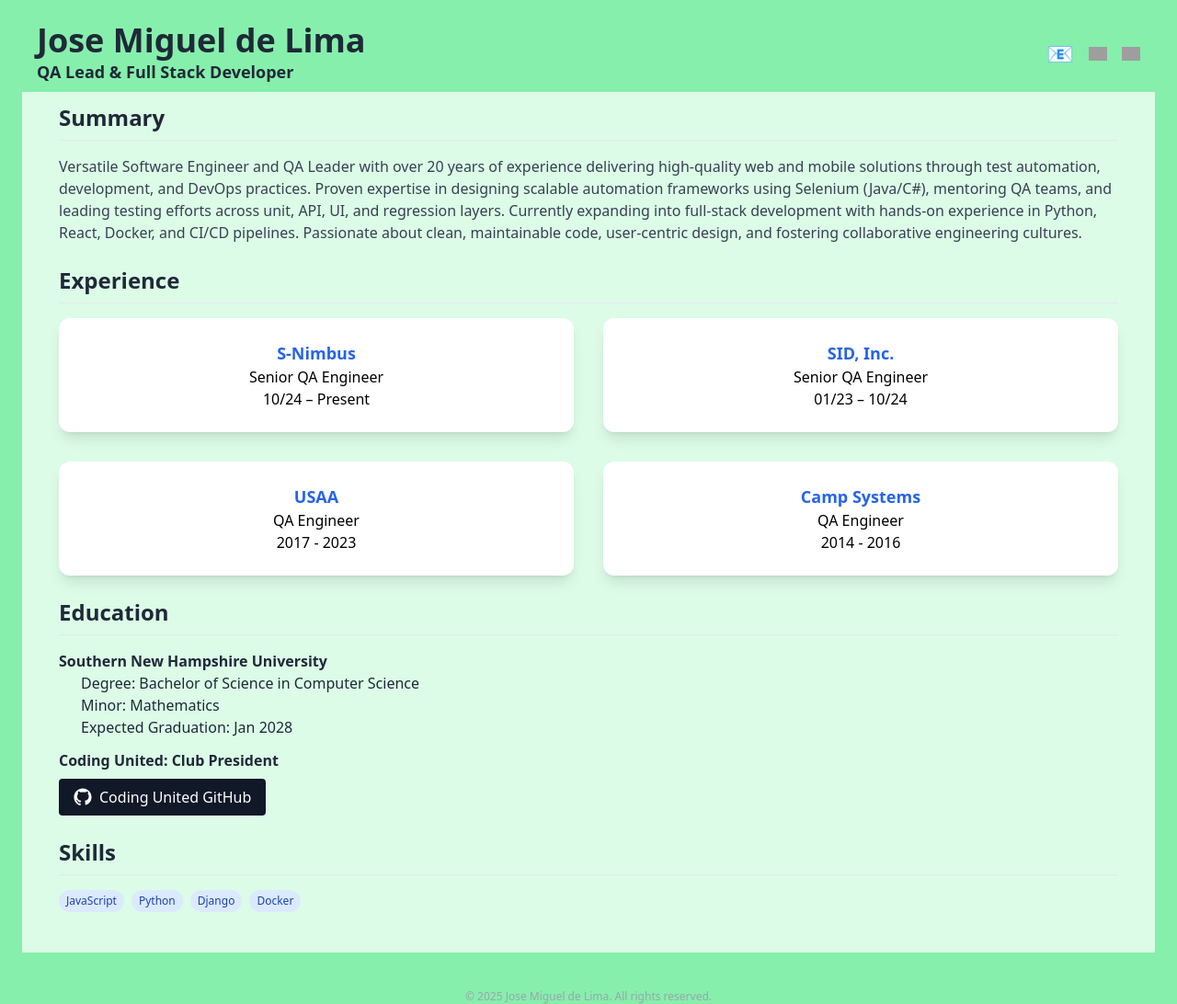
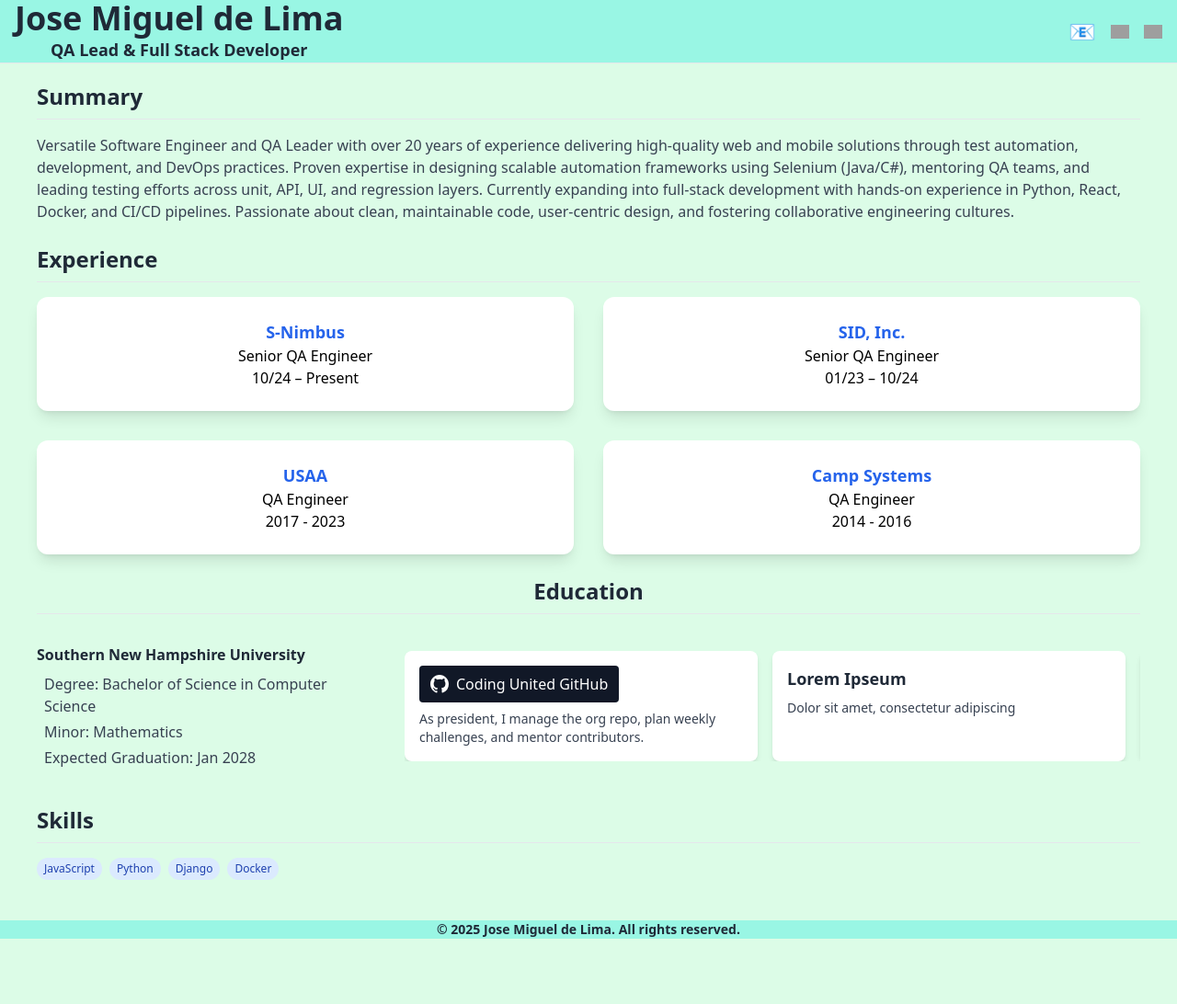
Before and after one commit to yeevon/DigitalResume, a Django app: page / in a window 1280 px wide. Shown: the whole page at 92% size. After the commit the page ends 1021 px from the top, so only its background shows below. Run offline with Django 5.2, Linux system fonts and the light colour scheme; some libraries are stand-ins or nearby versions; grey boxes are pictures that could not be loaded.

Commit message:
added hero and started customizing club tile and scroll'

```diff
--- a/core/templates/base.html
+++ b/core/templates/base.html
@@ -1,5 +1,5 @@
 <!DOCTYPE html>
-<html lang="en">
+<html  class="h-full" lang="en">
 <head>
   <meta charset="UTF-8" />
   <meta name="viewport" content="width=device-width, initial-scale=1.0" />
@@ -11,17 +11,17 @@
   <script defer src="https://unpkg.com/alpinejs@3.x.x/dist/cdn.min.js"></script>
   <script src="https://unpkg.com/htmx.org@1.9.2"></script>
 </head>
-<body class= "bg-green-300 text-gray-800 font-sans">
-  <div class="max-w-screen-2xl mx-auto px-2 sm:px-3 lg:px-6">
-    <header class="text-center mb-2">
-      <nav class="flex flex-col sm:flex-row sm:items-center sm:justify-between gap-2 px-4 pt-6 text-center sm:text-left">
+<body class= "bg-[url('/static/hero_images/Hulk_small.jpg')] bg-cover bg-center text-gray-800 font-sans min-h-screen">
+  <div class="max-w-screen-2xl mx-auto">
+    <header class="sticky top-0 bg-teal-200 border-b text-center">
+      <nav class="flex flex-col sm:flex-row items-center justify-between gap-2 px-4">
         <!-- Name block -->
-        <div class="w-full sm:w-auto">
+        <div>
           <h1 class="text-2xl sm:text-4xl font-bold">Jose Miguel de Lima</h1>
           <p class="text-base sm:text-lg font-black">QA Lead & Full Stack Developer</p>
         </div>
           <!-- Icon links -->
-        <div class="flex justify-center sm:justify-end items-center gap-4 text-gray-600 text-2xl">
+        <div class="flex justify-center items-center gap-4 text-2xl">
           <a href="mailto:delimajm@gmail.com" aria-label="Email">📧</a>
           <a href="https://www.linkedin.com/in/jose-de-lima-aa8a5a23/" target="_blank" aria-label="LinkedIn">
             <img src="https://cdn.jsdelivr.net/gh/simple-icons/simple-icons/icons/linkedin.svg" alt="LinkedIn" width="20" />
@@ -35,7 +35,7 @@
 
     {% block content %}{% endblock %}
 
-    <footer class="text-center text-xs text-gray-400 mt-10">
+    <footer class="text-center text-sm bg-teal-200 font-semibold">
       <p>&copy; 2025 Jose Miguel de Lima. All rights reserved.</p>
     </footer>
   </div>
--- a/core/templates/core/home.html
+++ b/core/templates/core/home.html
@@ -1,71 +1,105 @@
-{%extends "base.html"%}
+{% extends "base.html" %}
 
 {% block title %}
   <title>My Resume</title>
 {% endblock %}
 
 {% block content %}
-<div x-data="{ count: 0 }" class=" bg-green-100 px-10 pt-3 pb-5">
+<div x-data="{ count: 0 }" class="bg-green-100 px-6 sm:px-10 pt-3 pb-5">
 
+  <!-- Summary -->
   <section class="mb-6">
-    <h2 class="text-2xl font-semibold border-b pb-2 mb-4">Summary</h2>
+    <h2 class="text-2xl font-semibold border-b pb-2 py-2 mb-4">Summary</h2>
     <div x-data="{ open: true }" class="space-y-4">
       <div x-show="open" class="mt-2 text-base text-gray-700">
-        <p>Versatile Software Engineer and QA Leader with over 20 years of experience delivering
+        <p>
+          Versatile Software Engineer and QA Leader with over 20 years of experience delivering
           high-quality web and mobile solutions through test automation, development, and DevOps practices.
           Proven expertise in designing scalable automation frameworks using Selenium (Java/C#), mentoring
           QA teams, and leading testing efforts across unit, API, UI, and regression layers. Currently
           expanding into full-stack development with hands-on experience in Python, React, Docker, and CI/CD
           pipelines. Passionate about clean, maintainable code, user-centric design, and fostering collaborative
-          engineering cultures.</p>
+          engineering cultures.
+        </p>
       </div>
     </div>
   </section>
+
+  <!-- Experience -->
   <section class="mb-6">
     <h2 class="text-2xl font-semibold border-b pb-2 mb-4">Experience</h2>
-    <div class="grid md:grid-cols-2 lg:grid-cols-2 gap-6 sm:gap-8">
+    <div class="grid md:grid-cols-2 gap-6 sm:gap-8">
       {% for job in jobs %}
-          {% include "partials/tile.html" %}
+        {% include "partials/job_tile.html" %}
       {% endfor %}
     </div>
   </section>
-  <section class="mb-6 lg:text-base sm:text-sm">
-    <h2 class="text-2xl font-semibold border-b pb-2 mb-4">Education</h2>
-    <p class="font-semibold">Southern New Hampshire University</p>
-    <!-- Full version for large screens -->
-    <p class="hidden lg:block lg:px-6">
-      Degree: Bachelor of Science in Computer Science
-    </p>
 
-    <!-- Abbreviated version for small screens -->
-    <p class="block lg:hidden px-4">
-      Degree: B.S. in Comp Sci.
-    </p>
+  <!-- Education -->
+  <section class="mb-6 text-sm lg:text-base">
+    <h2 class="text-2xl font-semibold border-b pb-2 mb-4 text-center">Education</h2>
 
-    <p class="lg:px-6 px-4">Minor: Mathematics</p>
-    <p class="lg:px-6 px-4">Expected Graduation: Jan 2028</p>
-    <p class="text-base font-semibold mt-3">Coding United: Club President </p>
-    <p class="pt-2">
-      <a href="https://github.com/codingUnited" target="_blank" rel="noopener noreferrer"
-        class="inline-flex items-center gap-2 px-4 py-2 bg-gray-900 text-white rounded hover:bg-gray-800 transition"
-      >
-        <svg class="w-5 h-5" fill="currentColor" viewBox="0 0 24 24">
-          <path d="M12 .5C5.7.5.5 5.7.5 12c0 5.1 3.3 9.4 7.9 10.9.6.1.8-.3.8-.6v-2.2c-3.2.7-3.9-1.5-3.9-1.5-.6-1.4-1.4-1.8-1.4-1.8-1.1-.8.1-.8.1-.8 1.2.1 1.8 1.3 1.8 1.3 1.1 1.8 2.9 1.2 3.6.9.1-.8.4-1.2.7-1.5-2.6-.3-5.4-1.3-5.4-5.8 0-1.3.5-2.4 1.2-3.2-.1-.3-.5-1.5.1-3.2 0 0 1-.3 3.3 1.2a11.2 11.2 0 0 1 6 0c2.3-1.5 3.3-1.2 3.3-1.2.6 1.7.2 2.9.1 3.2.8.8 1.2 1.9 1.2 3.2 0 4.5-2.8 5.4-5.4 5.7.4.4.7 1 .7 2v3c0 .3.2.7.8.6A10.9 10.9 0 0 0 23.5 12C23.5 5.7 18.3.5 12 .5z"/>
-        </svg>
-        Coding United GitHub
-      </a>
-    </p>
+    <div class="flex flex-col lg:flex-row gap-6 items-center">
+      <!-- 🏫 School Info -->
+      <div class="lg:w-1/3 w-full text-center lg:text-left">
+        <h3 class="font-semibold">Southern New Hampshire University</h3>
+        <div class="pl-2 mt-2 space-y-1 text-gray-700">
+          <p class="hidden lg:block">Degree: Bachelor of Science in Computer Science</p>
+          <p class="block lg:hidden">Degree: B.S. in Comp Sci.</p>
+          <p>Minor: Mathematics</p>
+          <p>Expected Graduation: Jan 2028</p>
+        </div>
+      </div>
+
+      <!-- 🎓 Club Projects Carousel -->
+      <div class="lg:w-2/3 w-full">
+        <div class="relative">
+          <!-- ← Left Arrow -->
+          {% include "partials/scroll_button.html" with direction=-1 %}
+
+          <!-- Scrollable tile row -->
+          <div class="relative">
+            <!-- 🔽 Left arrow hint -->
+            <div class="absolute left-0 top-1/2 -translate-y-1/2 px-1 text-gray-400 z-0 pointer-events-none sm:hidden">
+              &#8592;
+            </div>
+
+            <!-- 🔽 Scrollable container -->
+            <div id="club-scroll"
+                class="overflow-x-auto flex gap-4 pr-6 snap-x scroll-smooth relative z-10">
+              {% for tile in club_tiles %}
+                {% include "partials/club_tiles.html" %}
+              {% endfor %}
+            </div>
+
+            <!-- 🔽 Right arrow hint -->
+            <div class="absolute right-0 top-1/2 -translate-y-1/2 px-1 text-gray-400 z-0 pointer-events-none sm:hidden">
+              &#8594;
+            </div>
+          </div>
+
+          <!-- → Right Arrow -->
+           {% include "partials/scroll_button.html" with direction=1 %}
+
+        </div>
+      </div>
+    </div>
   </section>
-
+  <!-- Skills -->
   <section class="mb-6">
     <h2 class="text-2xl font-semibold border-b pb-2 mb-4">Skills</h2>
     <div class="flex flex-wrap gap-2">
-      <span class="bg-blue-100 text-blue-800 px-2 py-1 rounded-full text-xs">JavaScript</span>
-      <span class="bg-blue-100 text-blue-800 px-2 py-1 rounded-full text-xs">Python</span>
-      <span class="bg-blue-100 text-blue-800 px-2 py-1 rounded-full text-xs">Django</span>
-      <span class="bg-blue-100 text-blue-800 px-2 py-1 rounded-full text-xs">Docker</span>
+      {% for skill in skills %}
+        <span class="bg-blue-100 text-blue-800 px-2 py-1 rounded-full text-xs">{{ skill }}</span>
+      {% endfor %}
     </div>
   </section>
-
 </div>
+<script>
+  function scrollClub(direction) {
+  const container = document.getElementById("club-scroll");
+  const scrollAmount = container.firstElementChild.offsetWidth + 16; // tile width + gap
+  container.scrollBy({ left: direction * scrollAmount, behavior: 'smooth' });
+  }
+</script>
 {% endblock %}
--- /dev/null
+++ b/core/templates/partials/club_tiles.html
@@ -0,0 +1,22 @@
+<div class="w-[85vw] sm:min-w-[280px] sm:max-w-sm flex-shrink-0 bg-white rounded-lg shadow-md p-4">
+  {% if tile.icon == 'github' %}
+    <a href="{{ tile.link }}" target="_blank" rel="noopener noreferrer"
+       class="inline-flex items-center gap-2 text-white bg-gray-900 hover:bg-gray-800 px-3 py-2 rounded transition mb-2">
+      <svg class="w-5 h-5" viewBox="0 0 16 16" fill="currentColor" xmlns="http://www.w3.org/2000/svg" aria-hidden="true">
+        <path fill-rule="evenodd"
+          d="M8 0C3.58 0 0 3.58 0 8c0 3.54 2.29 6.53 5.47 7.59.4.07.55-.17.55-.38
+          0-.19-.01-.82-.01-1.49-2.01.37-2.53-.49-2.69-.94-.09-.23-.48-.94-.82-1.13-.28-.15-.68-.52-.01-.53.63-.01
+          1.08.58 1.23.82.72 1.21 1.87.87 2.33.66.07-.52.28-.87.51-1.07-1.78-.2-3.64-.89-3.64-3.95
+          0-.87.31-1.59.82-2.15-.08-.2-.36-1.02.08-2.12 0 0 .67-.21 2.2.82a7.53 7.53 0 012.01-.27c.68 0
+          1.36.09 2.01.27 1.53-1.04 2.2-.82 2.2-.82.44 1.1.16 1.92.08 2.12.51.56.82 1.27.82
+          2.15 0 3.07-1.87 3.75-3.65 3.95.29.25.54.73.54 1.48 0 1.07-.01 1.93-.01 2.2
+          0 .21.15.46.55.38A8.013 8.013 0 0016 8c0-4.42-3.58-8-8-8z">
+        </path>
+      </svg>
+      {{ tile.title }}
+    </a>
+  {% else %}
+    <h3 class="text-lg font-semibold mb-2">{{ tile.title }}</h3>
+  {% endif %}
+  <p class="text-sm text-gray-700">{{ tile.description }}</p>
+</div>
--- /dev/null
+++ b/core/templates/partials/scroll_button.html
@@ -0,0 +1,3 @@
+<!-- templates/includes/arrow_button.html -->
+<button type="button" class="scroll-arrow" onclick="scrollClub({{ direction }})">
+</button>
--- a/core/views.py
+++ b/core/views.py
@@ -86,7 +86,39 @@ def home(request):
             ]
         },
     ]
-    return render(request, "core/home.html", {"jobs": jobs})
+
+    club_tiles = [
+        {
+            "title": "Coding United GitHub",
+            "description": "As president, I manage the org repo, plan weekly challenges, and mentor contributors.",
+            "link": "https://github.com/codingUnited",
+            "icon": "github",  # special rendering case
+        },
+        {
+            "title": "Lorem Ipseum ",
+            "description": "Dolor sit amet, consectetur adipiscing",
+        },
+        {
+            "title": "Lorem Ipsum",
+            "description": "Dolor sit amet, consectetur adipiscing",
+        },
+        {
+            "title": "Lorem Ipsum",
+            "description": "Dolor sit amet, consectetur adipiscing",
+        },
+        {
+            "title": "Lorem Ipsum",
+            "description": "Dolor sit amet, consectetur adipiscing",
+        },
+    ]
+
+    skills = ['JavaScript', 'Python', 'Django', 'Docker']
+
+    return render(request, "core/home.html", {
+        "jobs": jobs,
+        'skills':skills,
+        'club_tiles':club_tiles,
+        })
 
 def fun(request):
     return render(request, "core/fun.html")
```
Also changed, not shown: resume/settings.py (+8 -8 lines), core/static/hero_images/Hulk_large.jpg (added), core/static/hero_images/Hulk_medium.jpg (added), core/static/hero_images/Hulk_small.jpg (added), core/templates/partials/job_tile.html (renamed from core/templates/partials/tile.html).
